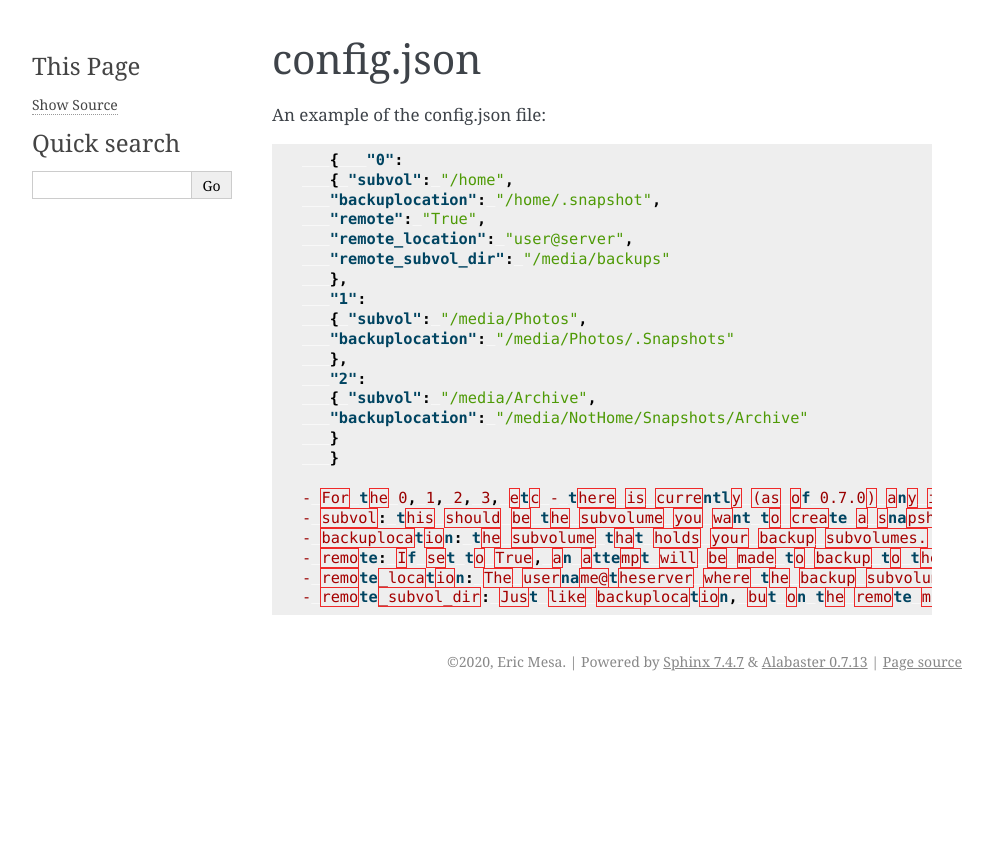
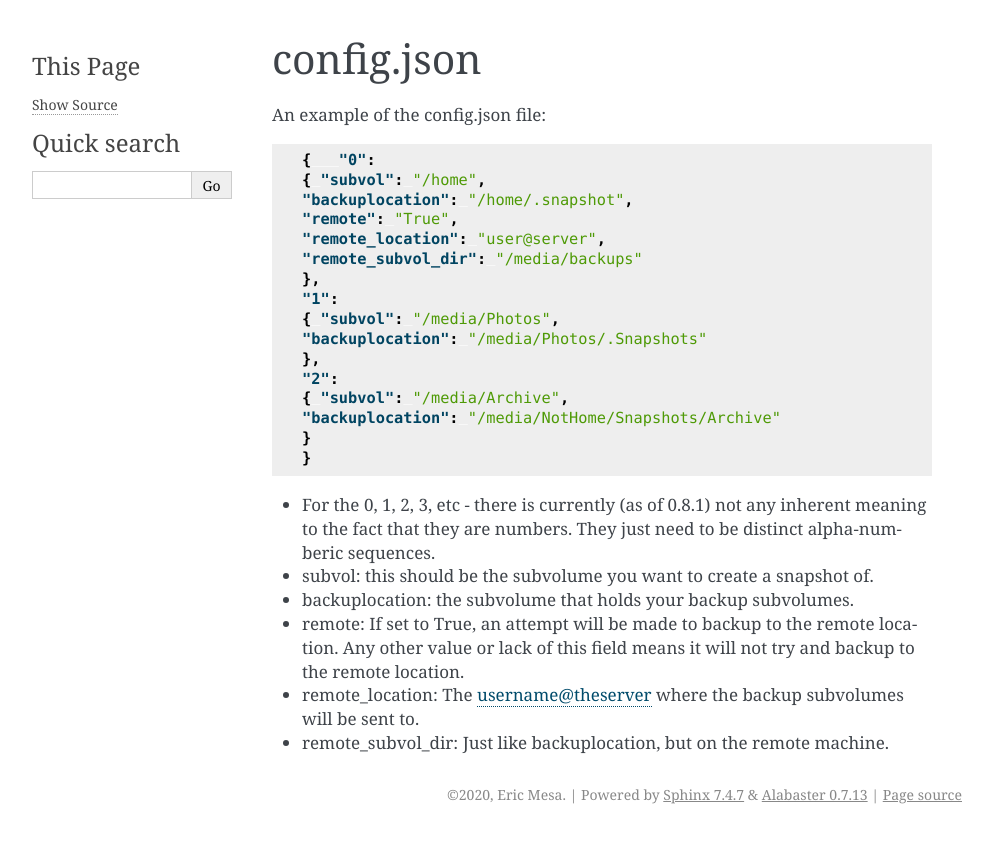
Before and after one commit to djotaku/Snap-in-Time, a Sphinx documentation site: the page built from docs/config.rst, in a window 1280 px wide. Shown: the top 843 px of the page, without its empty margins (148-1141 px from the left). Built offline with Sphinx 7.4.7, drawn with Linux system fonts in a browser that asks for light colours.

Commit message:
A little more documentation cleanup

```diff
--- a/docs/config.rst
+++ b/docs/config.rst
@@ -4,7 +4,7 @@ config.json
 
 An example of the config.json file:
 
-.. code:: JSON
+.. code-block:: JSON
 
     {   "0":
     { "subvol": "/home",
@@ -23,9 +23,9 @@ An example of the config.json file:
     }
     }
 
- - For the 0, 1, 2, 3, etc - there is currently (as of 0.7.0) any inherent meaning to the fact that they are numbers. They just need to be distinct alpha-numberic sequences.
- - subvol: this should be the subvolume you want to create a snapshot of.
- - backuplocation: the subvolume that holds your backup subvolumes.
- - remote: If set to True, an attempt will be made to backup to the remote location. Any other value or lack of this field means it will not try and backup to the remote location.
- - remote_location: The username@theserver where the backup subvolumes will be sent to.
- - remote_subvol_dir: Just like backuplocation, but on the remote machine.
+- For the 0, 1, 2, 3, etc - there is currently (as of 0.8.1) not any inherent meaning to the fact that they are numbers. They just need to be distinct alpha-numberic sequences.
+- subvol: this should be the subvolume you want to create a snapshot of.
+- backuplocation: the subvolume that holds your backup subvolumes.
+- remote: If set to True, an attempt will be made to backup to the remote location. Any other value or lack of this field means it will not try and backup to the remote location.
+- remote_location: The username@theserver where the backup subvolumes will be sent to.
+- remote_subvol_dir: Just like backuplocation, but on the remote machine.
```
Also changed, not shown: docs/usage.rst (+4 -4 lines).
